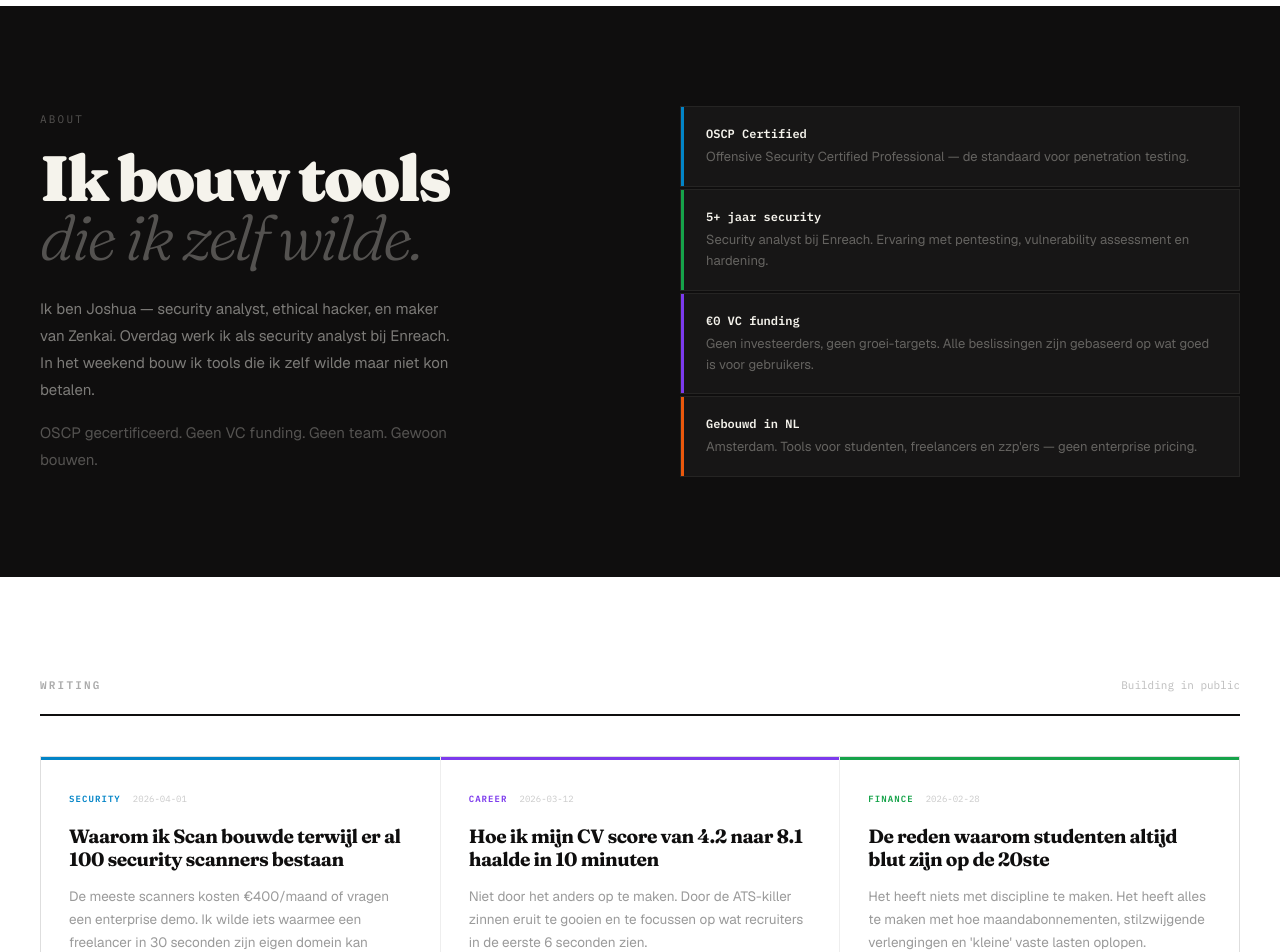
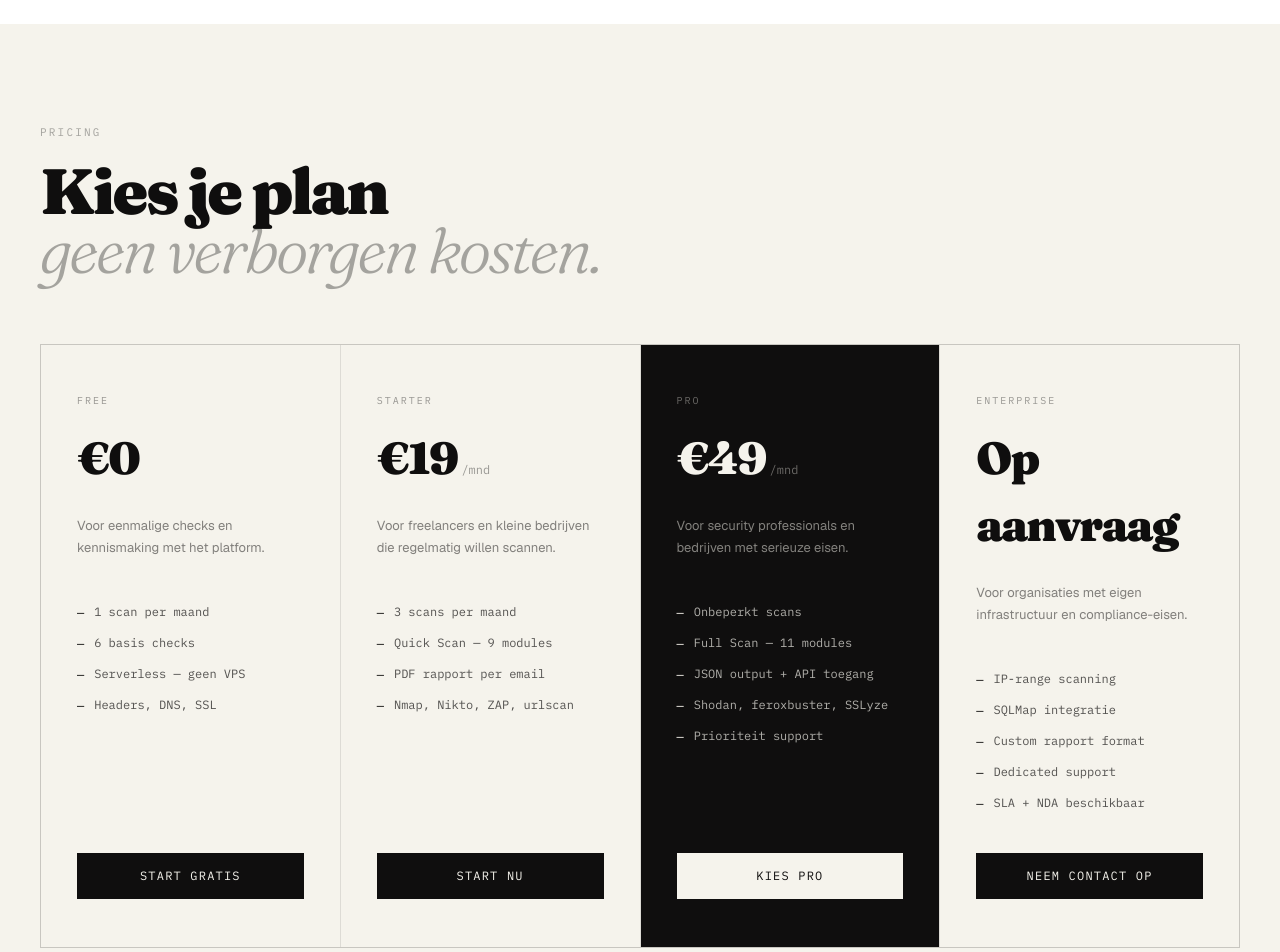
Before and after one commit to joshuapole99/zenkai, a Next.js app in the folder apps/web/: page / in a window 1280 px wide. Shown: the part 1580-2532 px from the top of the page. Built offline with nearby package versions, Linux system fonts and the light colour scheme.

Commit message:
feat: add pricing section to zenkai.nl — Free/Starter/Pro/Enterprise

```diff
--- a/apps/web/app/page.tsx
+++ b/apps/web/app/page.tsx
@@ -20,9 +20,9 @@ const PRODUCTS = [
   {
     num: "01", id: "scan", category: "SECURITY",
     name: "Scan",
-    tagline: "Automated domain security audit. PDF report in minutes.",
-    desc: "7-point security check: SSL, DNS, headers, open ports, email auth, vulnerabilities, reputation.",
-    status: "coming-soon" as const,
+    tagline: "Free scan, Quick Scan (9 modules) en Full Scan (11 modules). PDF rapport per email.",
+    desc: "SSL/TLS, DNS, security headers, open poorten (TCP+UDP), directory enum, Nikto, ZAP, urlscan.io reputatie, Shodan CVEs. Van gratis check tot full attack surface mapping.",
+    status: "live" as const,
     href: "https://scan.zenkai.nl",
     accent: "#0284C7", accentBg: "rgba(2,132,199,0.05)", word: "Security.",
   },
@@ -343,21 +343,21 @@ export default function HubHome() {
 
           <div className="nav-links" style={{ display: "flex", gap: "28px", alignItems: "center" }}>
             {[
-              { l: "Goals",   h: "https://goals.zenkai.nl" },
-              { l: "Job",     h: "https://job.zenkai.nl" },
-              { l: "About",   h: "/about" },
+              { l: "Pricing",  h: "#pricing" },
+              { l: "Tools",    h: "#tools" },
+              { l: "About",    h: "/about" },
             ].map((x) => (
               <a key={x.l} href={x.h} style={{ fontFamily: "'IBM Plex Mono',monospace", fontSize: "11px", color: "rgba(15,14,14,0.4)", textDecoration: "none" }}>
                 {x.l}
               </a>
             ))}
-            <a href="#tools" style={{
+            <a href="https://scan.zenkai.nl" style={{
               fontFamily: "'IBM Plex Mono',monospace", fontSize: "11px", fontWeight: 600,
               color: "#ffffff", textDecoration: "none",
               padding: "8px 18px", background: "#0284C7",
               letterSpacing: "0.04em",
             }}>
-              Explore Tools ↓
+              Start Scan →
             </a>
           </div>
 
@@ -463,7 +463,7 @@ export default function HubHome() {
           >
             {[
               { v: "4", l: "Tools" },
-              { v: "3", l: "Live now" },
+              { v: "4", l: "Live now" },
               { v: "OSCP", l: "Certified" },
               { v: "€0", l: "VC funding" },
             ].map((s, i) => (
@@ -511,6 +511,176 @@ export default function HubHome() {
             {PRODUCTS.map((p, i) => (
               <ProductCard key={p.id} p={p} i={i} visible={mounted} />
             ))}
+          </div>
+        </section>
+
+        {/* ── PRICING ─────────────────────────────────────────────────────── */}
+        <section id="pricing" style={{ background: "#F5F3EC", padding: "100px 40px" }}>
+          <div style={{ maxWidth: "1280px", margin: "0 auto" }}>
+            <span style={{
+              fontFamily: "'IBM Plex Mono',monospace", fontSize: "11px",
+              letterSpacing: "0.2em", color: "rgba(15,14,14,0.35)",
+              textTransform: "uppercase", display: "block", marginBottom: "20px",
+            }}>
+              Pricing
+            </span>
+            <h2 style={{
+              fontFamily: "'Fraunces',Georgia,serif", fontWeight: 900,
+              fontSize: "clamp(2.5rem,5vw,4.5rem)", letterSpacing: "-0.04em",
+              lineHeight: 0.93, color: "#0F0E0E", margin: "0 0 64px",
+            }}>
+              Kies je plan
+              <br />
+              <em style={{ fontWeight: 300, color: "rgba(15,14,14,0.35)" }}>
+                geen verborgen kosten.
+              </em>
+            </h2>
+            <div style={{
+              display: "grid",
+              gridTemplateColumns: "repeat(4, 1fr)",
+              gap: "1px",
+              background: "rgba(15,14,14,0.1)",
+              border: "1px solid rgba(15,14,14,0.1)",
+            }}>
+              {[
+                {
+                  name: "Free",
+                  price: "€0",
+                  period: "",
+                  desc: "Voor eenmalige checks en kennismaking met het platform.",
+                  features: [
+                    "1 scan per maand",
+                    "6 basis checks",
+                    "Serverless — geen VPS",
+                    "Headers, DNS, SSL",
+                  ],
+                  cta: "Start gratis",
+                  href: "https://scan.zenkai.nl",
+                  highlight: false,
+                },
+                {
+                  name: "Starter",
+                  price: "€19",
+                  period: "/mnd",
+                  desc: "Voor freelancers en kleine bedrijven die regelmatig willen scannen.",
+                  features: [
+                    "3 scans per maand",
+                    "Quick Scan — 9 modules",
+                    "PDF rapport per email",
+                    "Nmap, Nikto, ZAP, urlscan",
+                  ],
+                  cta: "Start nu",
+                  href: "https://scan.zenkai.nl",
+                  highlight: false,
+                },
+                {
+                  name: "Pro",
+                  price: "€49",
+                  period: "/mnd",
+                  desc: "Voor security professionals en bedrijven met serieuze eisen.",
+                  features: [
+                    "Onbeperkt scans",
+                    "Full Scan — 11 modules",
+                    "JSON output + API toegang",
+                    "Shodan, feroxbuster, SSLyze",
+                    "Prioriteit support",
+                  ],
+                  cta: "Kies Pro",
+                  href: "https://scan.zenkai.nl",
+                  highlight: true,
+                },
+                {
+                  name: "Enterprise",
+                  price: "Op aanvraag",
+                  period: "",
+                  desc: "Voor organisaties met eigen infrastructuur en compliance-eisen.",
+                  features: [
+                    "IP-range scanning",
+                    "SQLMap integratie",
+                    "Custom rapport format",
+                    "Dedicated support",
+                    "SLA + NDA beschikbaar",
+                  ],
+                  cta: "Neem contact op",
+                  href: "mailto:joshuapole@live.nl",
+                  highlight: false,
+                },
+              ].map((plan) => (
+                <div
+                  key={plan.name}
+                  style={{
+                    background: plan.highlight ? "#0F0E0E" : "#F5F3EC",
+                    padding: "48px 36px",
+                    display: "flex",
+                    flexDirection: "column",
+                    gap: "0",
+                  }}
+                >
+                  <span style={{
+                    fontFamily: "'IBM Plex Mono',monospace", fontSize: "10px",
+                    letterSpacing: "0.2em", textTransform: "uppercase",
+                    color: plan.highlight ? "rgba(245,243,236,0.4)" : "rgba(15,14,14,0.4)",
+                    marginBottom: "16px", display: "block",
+                  }}>
+                    {plan.name}
+                  </span>
+                  <div style={{ marginBottom: "24px" }}>
+                    <span style={{
+                      fontFamily: "'Fraunces',Georgia,serif", fontWeight: 900,
+                      fontSize: "clamp(2rem,3.5vw,3rem)", letterSpacing: "-0.04em",
+                      color: plan.highlight ? "#F5F3EC" : "#0F0E0E",
+                    }}>
+                      {plan.price}
+                    </span>
+                    {plan.period && (
+                      <span style={{
+                        fontFamily: "'IBM Plex Mono',monospace", fontSize: "12px",
+                        color: plan.highlight ? "rgba(245,243,236,0.4)" : "rgba(15,14,14,0.4)",
+                        marginLeft: "4px",
+                      }}>
+                        {plan.period}
+                      </span>
+                    )}
+                  </div>
+                  <p style={{
+                    fontSize: "13px", lineHeight: 1.7,
+                    color: plan.highlight ? "rgba(245,243,236,0.5)" : "rgba(15,14,14,0.5)",
+                    margin: "0 0 32px", minHeight: "56px",
+                  }}>
+                    {plan.desc}
+                  </p>
+                  <ul style={{ listStyle: "none", padding: 0, margin: "0 0 40px", display: "flex", flexDirection: "column", gap: "12px", flex: 1 }}>
+                    {plan.features.map((f) => (
+                      <li key={f} style={{
+                        fontFamily: "'IBM Plex Mono',monospace", fontSize: "12px",
+                        color: plan.highlight ? "rgba(245,243,236,0.7)" : "rgba(15,14,14,0.7)",
+                        display: "flex", alignItems: "flex-start", gap: "10px",
+                      }}>
+                        <span style={{ color: plan.highlight ? "#F5F3EC" : "#0F0E0E", marginTop: "1px", flexShrink: 0 }}>—</span>
+                        {f}
+                      </li>
+                    ))}
+                  </ul>
+                  <a
+                    href={plan.href}
+                    style={{
+                      display: "block", textAlign: "center",
+                      padding: "14px 24px",
+                      background: plan.highlight ? "#F5F3EC" : "#0F0E0E",
+                      color: plan.highlight ? "#0F0E0E" : "#F5F3EC",
+                      fontFamily: "'IBM Plex Mono',monospace", fontSize: "12px",
+                      letterSpacing: "0.1em", textTransform: "uppercase",
+                      textDecoration: "none",
+                      transition: "opacity 0.15s",
+                    }}
+                    onMouseEnter={(e) => { (e.currentTarget as HTMLAnchorElement).style.opacity = "0.75"; }}
+                    onMouseLeave={(e) => { (e.currentTarget as HTMLAnchorElement).style.opacity = "1"; }}
+                  >
+                    {plan.cta}
+                  </a>
+                </div>
+              ))}
+            </div>
           </div>
         </section>
 
```
